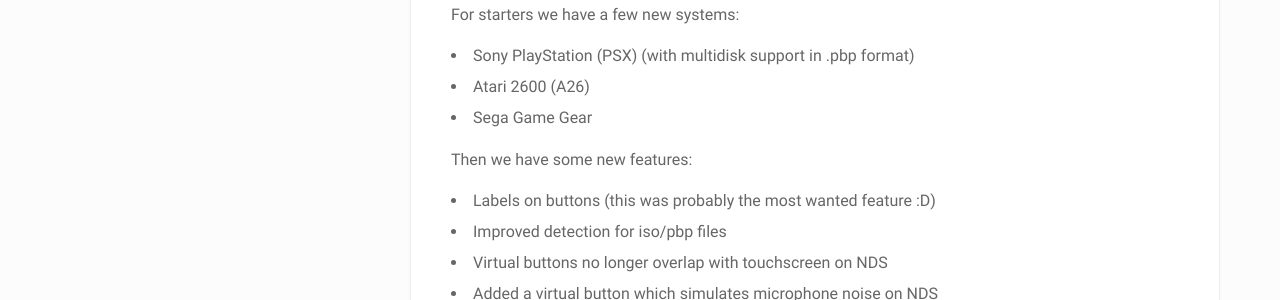
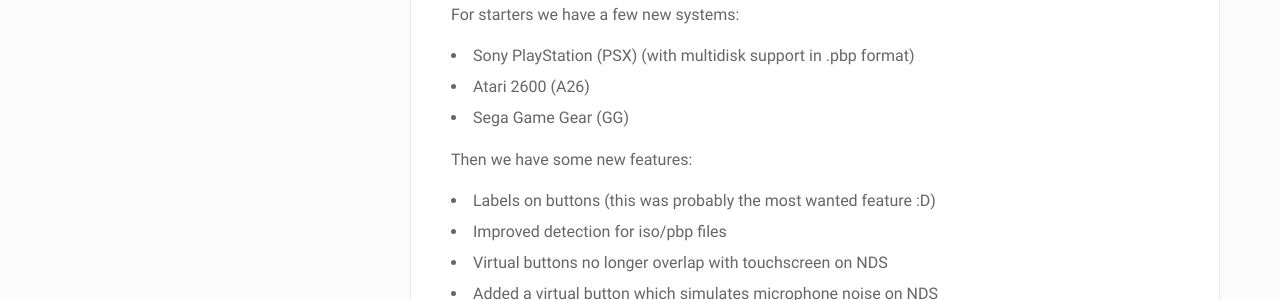
Before and after one commit to Swordfish90/swordfish90.github.io, a Jekyll site: the page built from _posts/2020-03-07-lemuroid-1-1-1.md, in a window 1280 px wide and 1389 px high. Shown: the part 697-997 px from the top of the window. Built offline with Jekyll 4.4.1, drawn with Linux system fonts in a browser that asks for light colours.

```diff
--- a/_posts/2020-03-07-lemuroid-1-1-1.md
+++ b/_posts/2020-03-07-lemuroid-1-1-1.md
@@ -14,7 +14,7 @@ For starters we have a few new systems:
 
 * Sony PlayStation (PSX) (with multidisk support in .pbp format)
 * Atari 2600 (A26)
-* Sega Game Gear
+* Sega Game Gear (GG)
 
 
 Then we have some new features:
```
